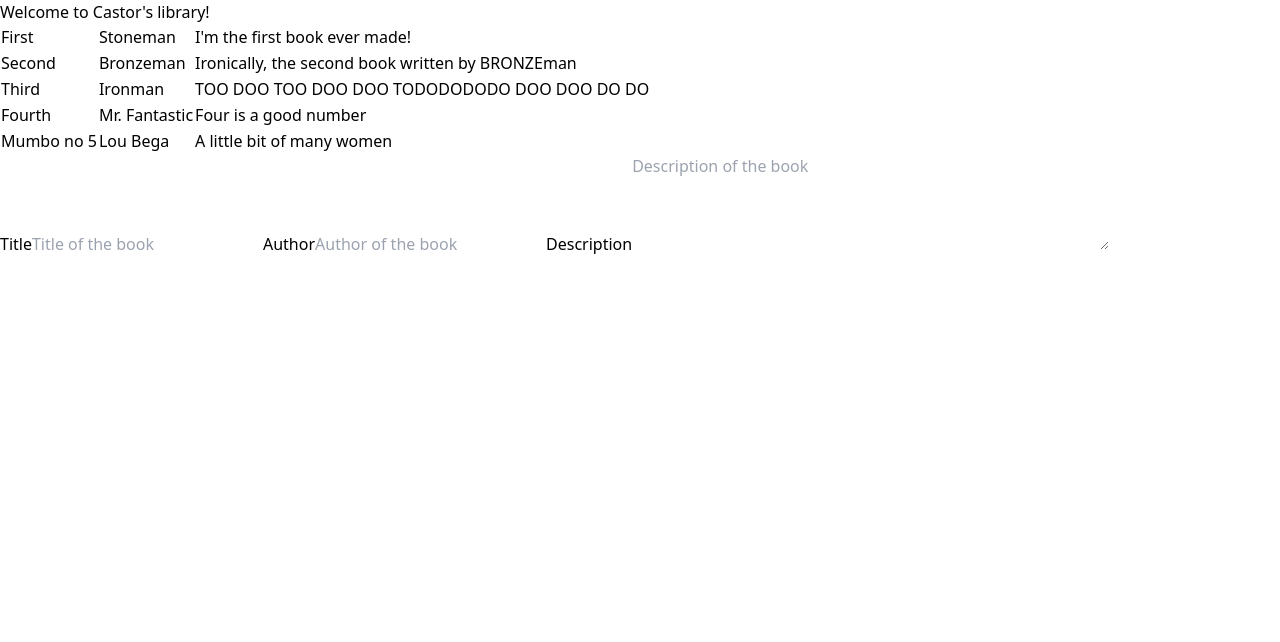
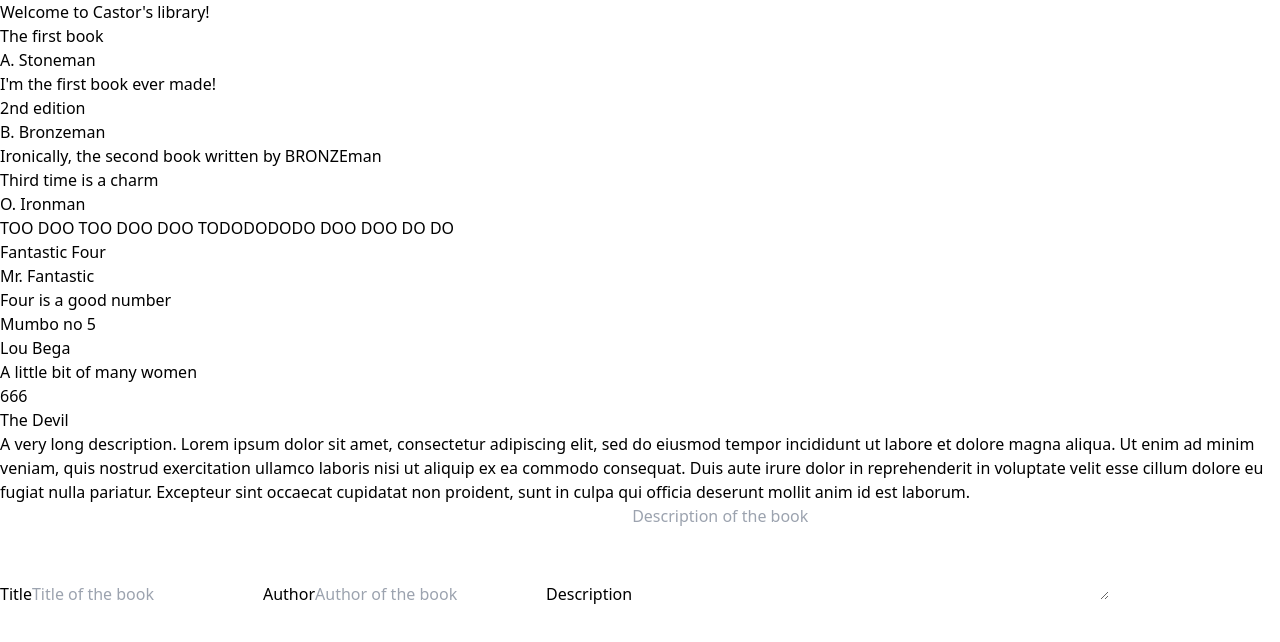
Before and after one commit to CastorK/buutti-library, a React (Vite) app in the folder frontend/: page / in a window 1280 px wide. Shown: the top 642 px of the page. Built offline with nearby package versions, Linux system fonts and the light colour scheme.

Commit message:
Change display of book list

```diff
--- a/frontend/src/App.tsx
+++ b/frontend/src/App.tsx
@@ -8,11 +8,12 @@ interface Book {
 }
 
 const TEST_DATA: Book[] = [
-  {id:1, title: "First", author: "Stoneman", description: "I'm the first book ever made!"},
-  {id:2, title: "Second", author: "Bronzeman", description: "Ironically, the second book written by BRONZEman"},
-  {id:3, title: "Third", author: "Ironman", description: "TOO DOO TOO DOO DOO TODODODODO DOO DOO DO DO"},
-  {id:4, title: "Fourth", author: "Mr. Fantastic", description: "Four is a good number"},
+  {id:1, title: "The first book", author: "A. Stoneman", description: "I'm the first book ever made!"},
+  {id:2, title: "2nd edition", author: "B. Bronzeman", description: "Ironically, the second book written by BRONZEman"},
+  {id:3, title: "Third time is a charm", author: "O. Ironman", description: "TOO DOO TOO DOO DOO TODODODODO DOO DOO DO DO"},
+  {id:4, title: "Fantastic Four", author: "Mr. Fantastic", description: "Four is a good number"},
   {id:5, title: "Mumbo no 5", author: "Lou Bega", description: "A little bit of many women"},
+  {id:6, title: "666", author: "The Devil", description: "A very long description. Lorem ipsum dolor sit amet, consectetur adipiscing elit, sed do eiusmod tempor incididunt ut labore et dolore magna aliqua. Ut enim ad minim veniam, quis nostrud exercitation ullamco laboris nisi ut aliquip ex ea commodo consequat. Duis aute irure dolor in reprehenderit in voluptate velit esse cillum dolore eu fugiat nulla pariatur. Excepteur sint occaecat cupidatat non proident, sunt in culpa qui officia deserunt mollit anim id est laborum."},
 ]
 
 function App() {
@@ -21,20 +22,18 @@ function App() {
 
   return (
     <div className='flex flex-col items-center'>
-      <h1 className='text-5xl font-bold py-20'>Welcome to Castor's library!</h1>
-      <div className='flex w-min justify-center border-2 rounded-lg'>
-        <div className='basis-1 border-r-2 p-12'>
-          <table>
-            <tbody>
-              {books.map(book => (
-                <tr onClick={() => setActiveBook(book)}>
-                  <td>{book.title}</td>
-                  <td>{book.author}</td>
-                  <td>{book.description}</td>
-                </tr>
-              ))}
-            </tbody>
-          </table>
+      <h1 className='text-5xl font-bold pt-20 pb-14'>Welcome to Castor's library!</h1>
+      <div className='flex w-[80vw] border-2 rounded-lg'>
+        <div className='min-w-[30vw] basis-1 border-r-2 p-2'>
+          {books.map(book => (
+            <div key={book.id} className="flex flex-col border-b-2 hover:bg-gray-100 cursor-pointer" onClick={() => setActiveBook(book)}>
+              <div className='flex justify-between'>
+                <div className='font-bold'>{book.title}</div>
+                <div>{book.author}</div>
+              </div>
+              <div className='text-gray-600 text-xs truncate overflow-hidden'>{book.description}</div>
+            </div>
+          ))}
         </div>
         <div className='basis-1 p-12'>
           <form>
```
